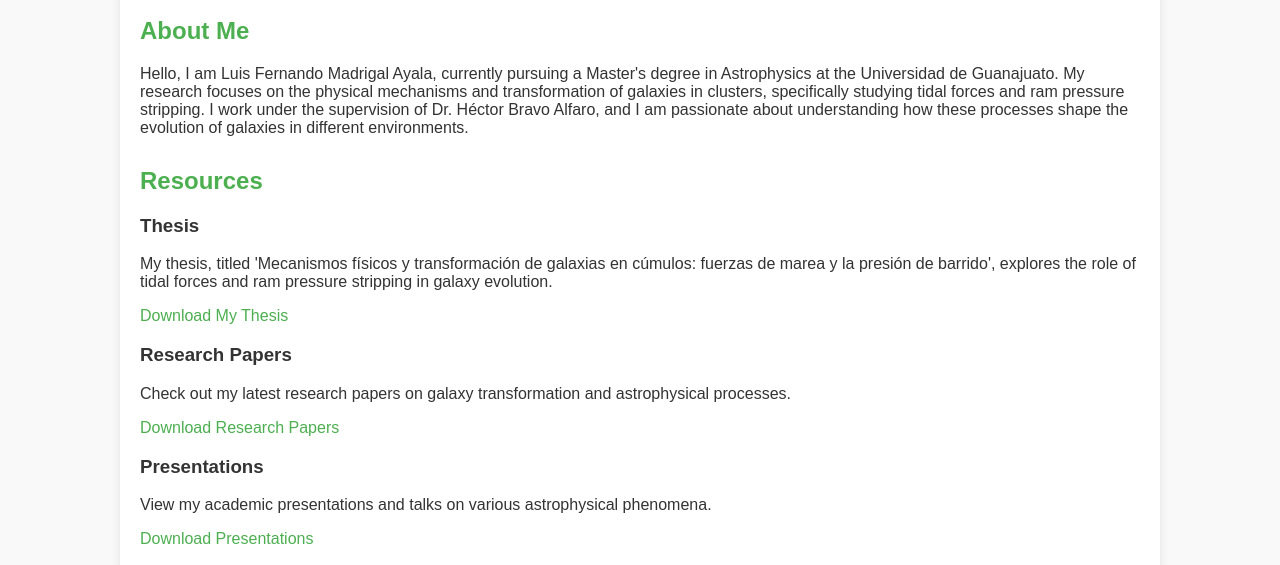
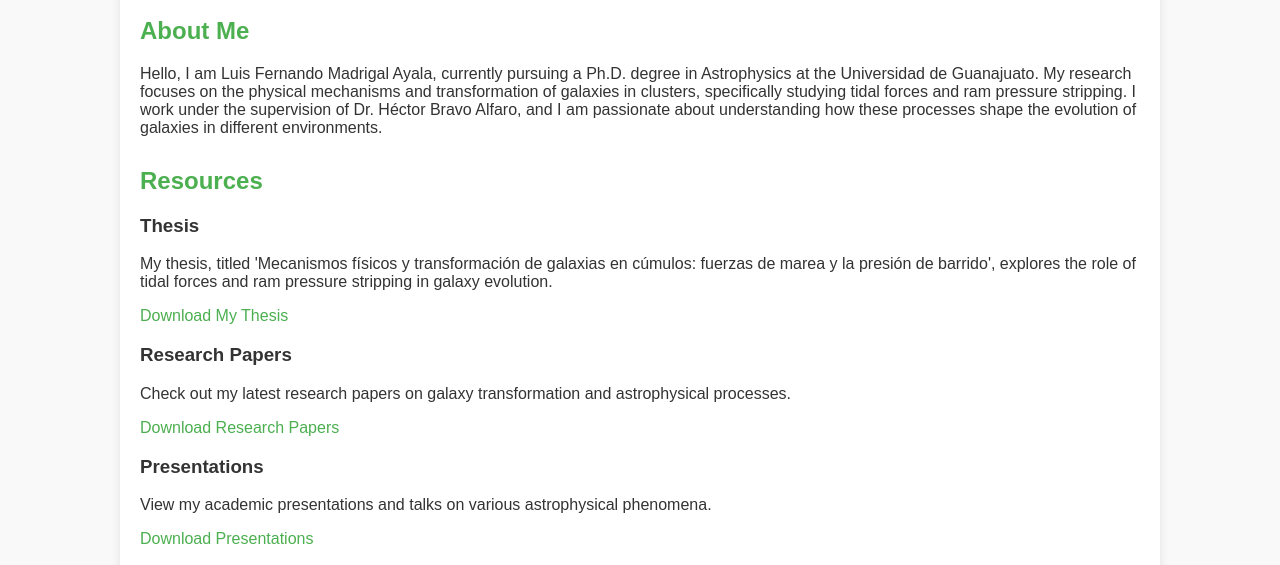
Before and after one commit to lufema9604/lfdohomepage, a plain HTML site: page index.html in a window 1280 px wide. Shown: the part 199-764 px from the top of the page. Drawn offline with Linux system fonts and the light colour scheme.

Commit message:
Update index.html

```diff
--- a/index.html
+++ b/index.html
@@ -103,7 +103,7 @@
         </section>
         <section class="presentation">
             <h2>About Me</h2>
-            <p> Hello, I am Luis Fernando Madrigal Ayala, currently pursuing a Master's degree in Astrophysics at the Universidad de Guanajuato.
+            <p> Hello, I am Luis Fernando Madrigal Ayala, currently pursuing a Ph.D. degree in Astrophysics at the Universidad de Guanajuato.
             My research focuses on the physical mechanisms and transformation of galaxies in clusters, specifically studying tidal forces and ram pressure stripping.
             I work under the supervision of Dr. Héctor Bravo Alfaro, and I am passionate about understanding how these processes shape the evolution of galaxies
             in different environments.</p>
```
